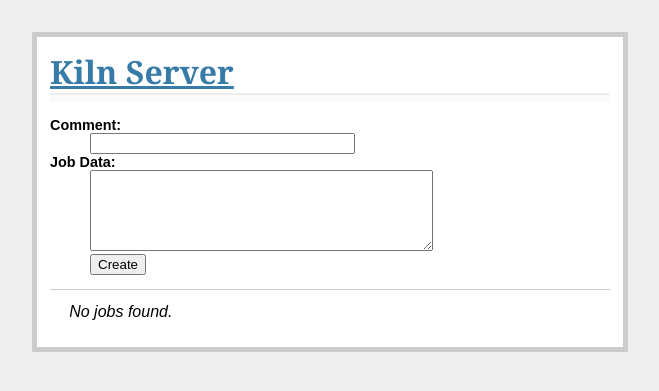
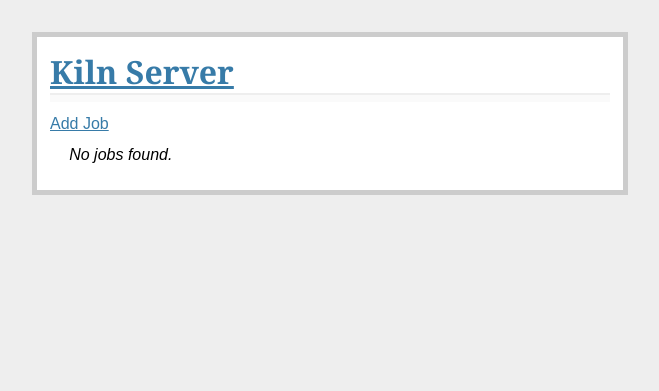
Before and after one commit to techwiz42/kilnserver, a Flask app: page / in a window 1280 px wide. Shown: the top 391 px of the page, without its empty margins (310-969 px from the left). Run offline with Flask 2, Linux system fonts and the light colour scheme; data that the repository does not hold is empty; parts of the project's set-up code (start-up, migrations or seed data) failed here and were passed over.

Commit message:
Edit UI now allows adding empty jobs.

```diff
--- /dev/null
+++ b/kilnserver/schema.sql
@@ -0,0 +1,17 @@
+drop table if exists jobs;
+create table jobs (
+  id integer primary key autoincrement,
+  comment text not null,
+  created integer not null,
+  modified integer
+);
+
+drop table if exists job_steps;
+create table job_steps (
+  id integer primary key autoincrement,
+  job_id integer not null,
+  target integer not null,
+  rate integer not null,
+  dwell integer not null,
+  threshold integer not null
+ );
--- a/kilnserver/templates/show_job_steps.html
+++ b/kilnserver/templates/show_job_steps.html
@@ -3,6 +3,7 @@
 <h2>Job "{{ job.comment }}"</h2>
 <p>
   <form action="{{ url_for('update_job_steps', job_id=job.id) }}" method="post">
+    <input type="text" name="comment" value="{{ job.comment }}"/>
     <table>
     <tr>
       <th>Target</th>
--- a/kilnserver/templates/show_jobs.html
+++ b/kilnserver/templates/show_jobs.html
@@ -1,5 +1,7 @@
 {% extends "layout.html" %}
 {% block body %}
+  <a href="{{ url_for('add_job') }}">Add Job</a>
+  <!--
   <form action="{{ url_for('job_create') }}" method=post class=add-entry>
     <dl>
       <dt>Comment:
@@ -9,6 +11,7 @@
       <dd><input type=submit value=Create>
     </dl>
   </form>
+  -->
   <ul class=entries>
   {% for job in jobs %}
     <li><a href="{{ url_for('show_job_steps', job_id=job.id) }}">{{ job.comment }}</a> ({{ job.steps|length }}) <a href="{{ url_for('delete_job', job_id=job.id) }}">Delete</a>
--- a/kilnserver/views.py
+++ b/kilnserver/views.py
@@ -3,6 +3,7 @@ from kilnserver import app
 from kilnserver.model import db, Job, JobStep
 from flask import Flask, request, session, g, redirect, url_for, abort, render_template, flash
 import redis
+from datetime import datetime
 
 @app.route('/')
 def show_jobs():
@@ -36,6 +37,13 @@ def job_create():
   flash('Successfully created job "%s" (%d)' % (request.form['comment'], job_id))
   return redirect(url_for('show_jobs'))
 
+@app.route('/job/add')
+def add_job():
+  job = Job('', datetime.now(), datetime.now())
+  db.session.add(job)
+  db.session.commit()
+  return redirect(url_for('show_job_steps', job_id=job.id))
+
 @app.route('/job/<int:job_id>/steps')
 def show_job_steps(job_id):
   job = Job.query.filter_by(id=job_id).first()
@@ -45,6 +53,8 @@ def show_job_steps(job_id):
 @app.route('/job/<int:job_id>/steps/update', methods=['POST'])
 def update_job_steps(job_id):
   job = Job.query.filter_by(id=job_id).first()
+  job.comment = request.form['comment']
+  db.session.add(job)
   for step_id in request.form.getlist('id'):
     target = int(request.form["target[%s]" % step_id])
     rate = int(request.form["rate[%s]" % step_id])
```
